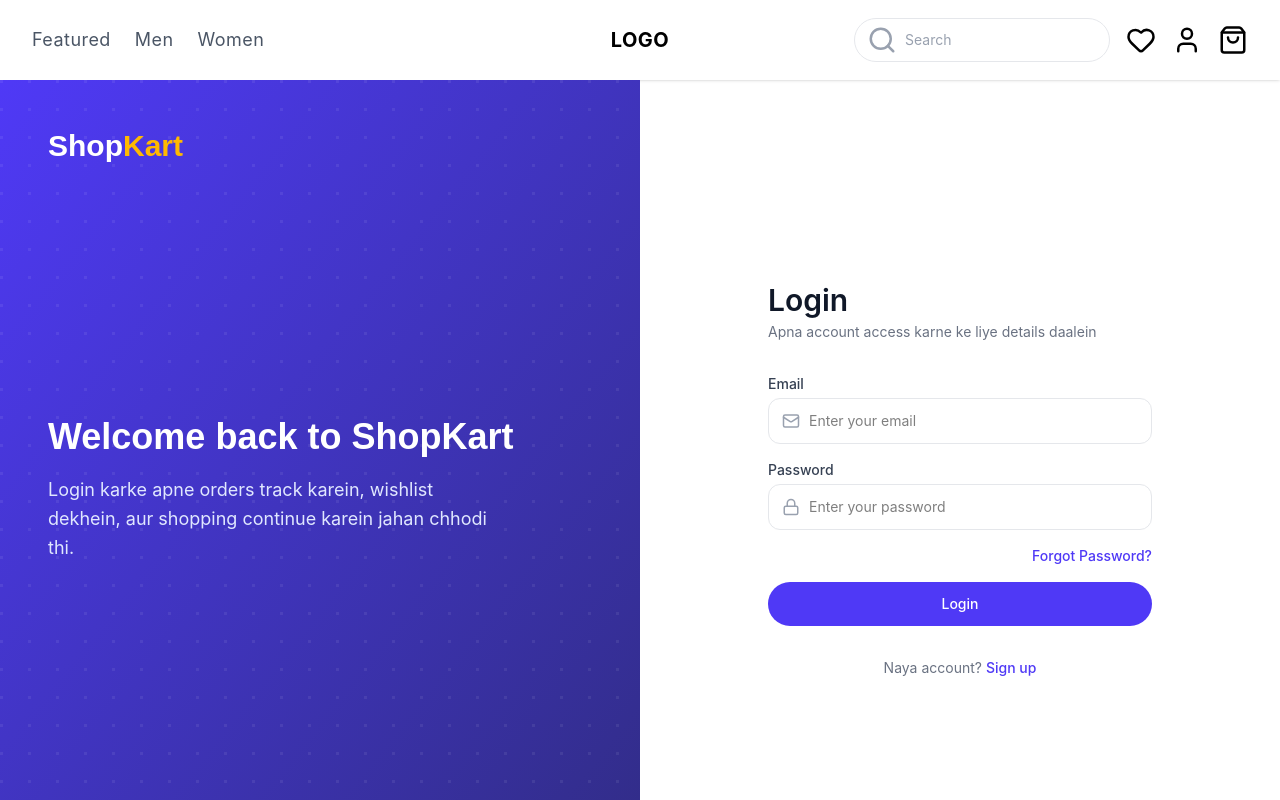
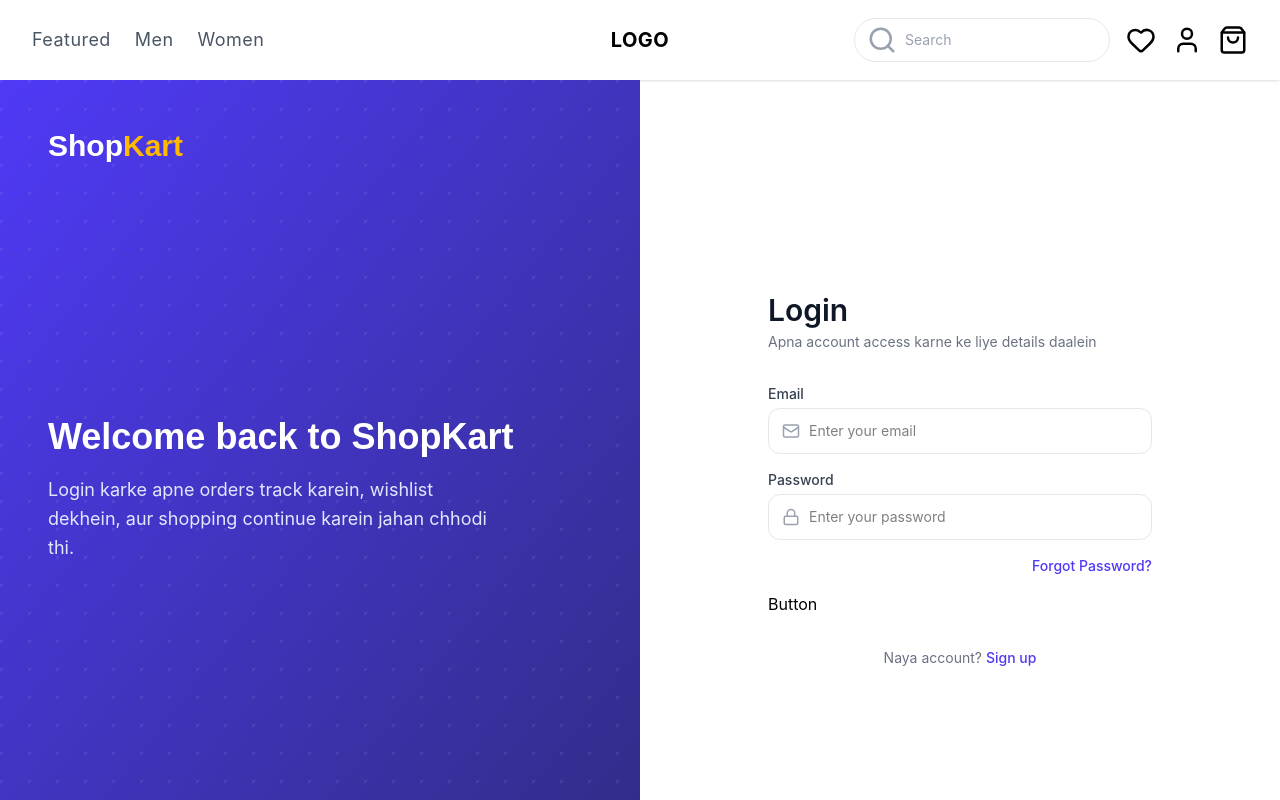
Before and after one commit to sauravrawat99/Ecommarce_App, a React (Vite) app in the folder client/: page /login in a window 1280 px wide. Shown: the top 800 px of the page. Built offline with nearby package versions, Linux system fonts and the light colour scheme; no server answers.

Commit message:
style: update button component styling

```diff
--- a/client/src/components/ui/Button.jsx
+++ b/client/src/components/ui/Button.jsx
@@ -1,45 +1,6 @@
-const Button = ({
-  children,
-  onClick,
-  type = "button",
-  disabled = false,
-  variant = "primary", // ✅ naya prop — flexibility ke liye
-  className = "",
-}) => {
-  const variants = {
-    primary:
-      "bg-indigo-600 text-white hover:bg-indigo-700 focus-visible:ring-indigo-500",
-    danger: "bg-red-500 text-white hover:bg-red-600 focus-visible:ring-red-400",
-    outline:
-      "bg-white text-indigo-600 border border-indigo-600 hover:bg-indigo-50 focus-visible:ring-indigo-500",
-  };
 
-  return (
-    <button
-      type={type}
-      onClick={onClick}
-      disabled={disabled}
-      className={`
-        ${variants[variant]}
-        px-6 py-3
-        rounded-full
-        text-sm
-        font-medium
-        transition-all
-        duration-200
-        active:scale-95
-        focus-visible:outline-none
-        focus-visible:ring-2
-        focus-visible:ring-offset-2
-        disabled:opacity-50
-        disabled:cursor-not-allowed
-        disabled:active:scale-100
-        ${className}
-      `}
-    >
-      {children}
-    </button>
-  );
+const Button = () => {
+  return <div>Button</div>;
 };
 
 export default Button;
```
